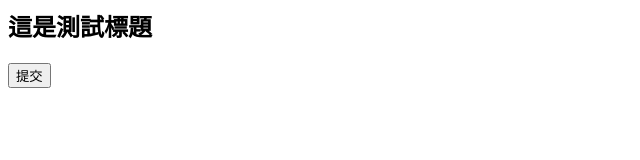
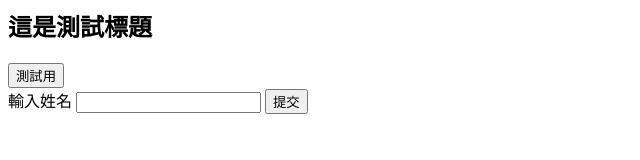
Before and after one commit to Gingene/js-8w35zm-test, a website: page index.html in a window 1280 px wide. Shown: the whole page, without its empty margins (0-640 px from the left). Drawn offline with Linux system fonts and the light colour scheme.

Commit message:
2 files modified

```diff
--- a/index.html
+++ b/index.html
@@ -2,6 +2,11 @@
 <section class="test">
   <div class="a">
     <h2>這是測試標題</h2>
-    <button class="btn" type="button">提交</button>
+    <button class="btn" type="submit">測試用</button>
   </div>
+  <form class="form">
+    <label for="name">輸入姓名</label>
+    <input type="text" name="name" id="name" />
+    <button>提交</button>
+  </form>
 </section>
```
Also changed, not shown: README.md.
